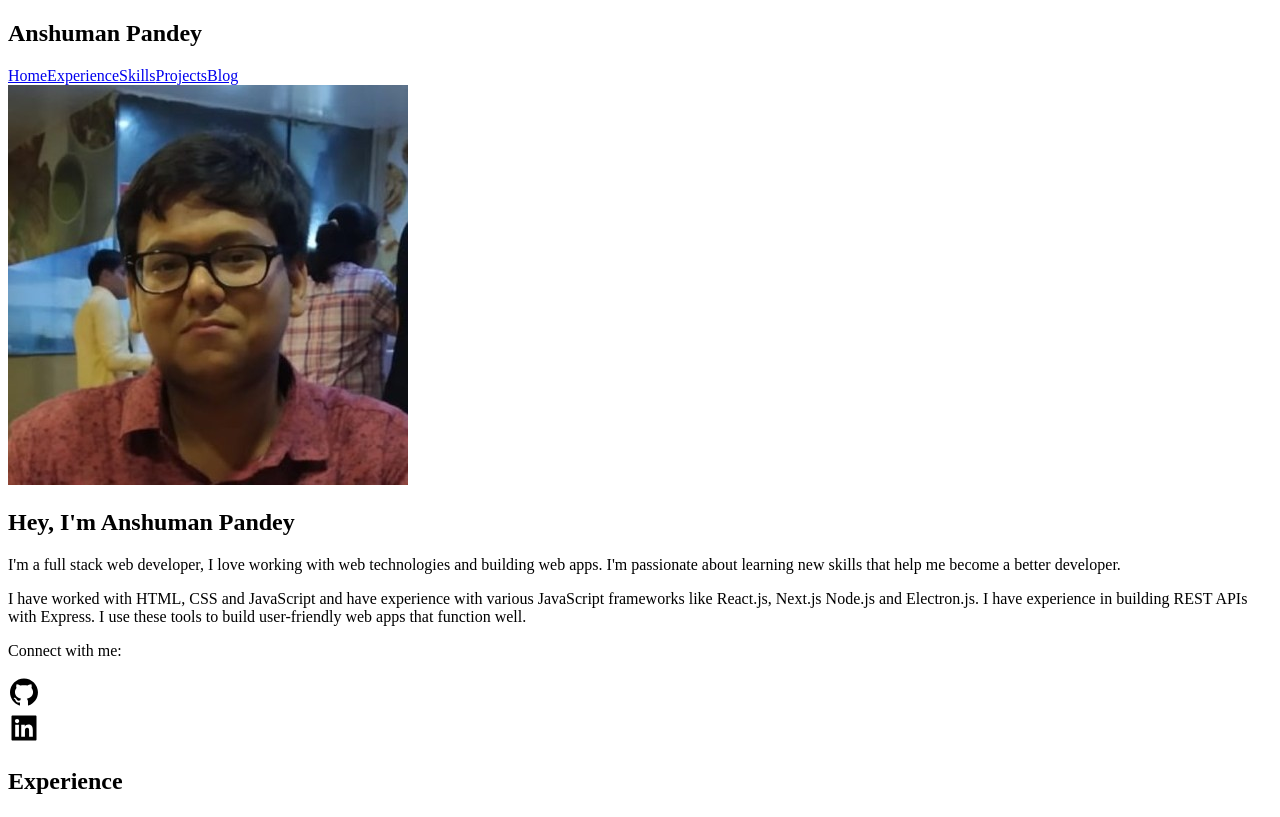
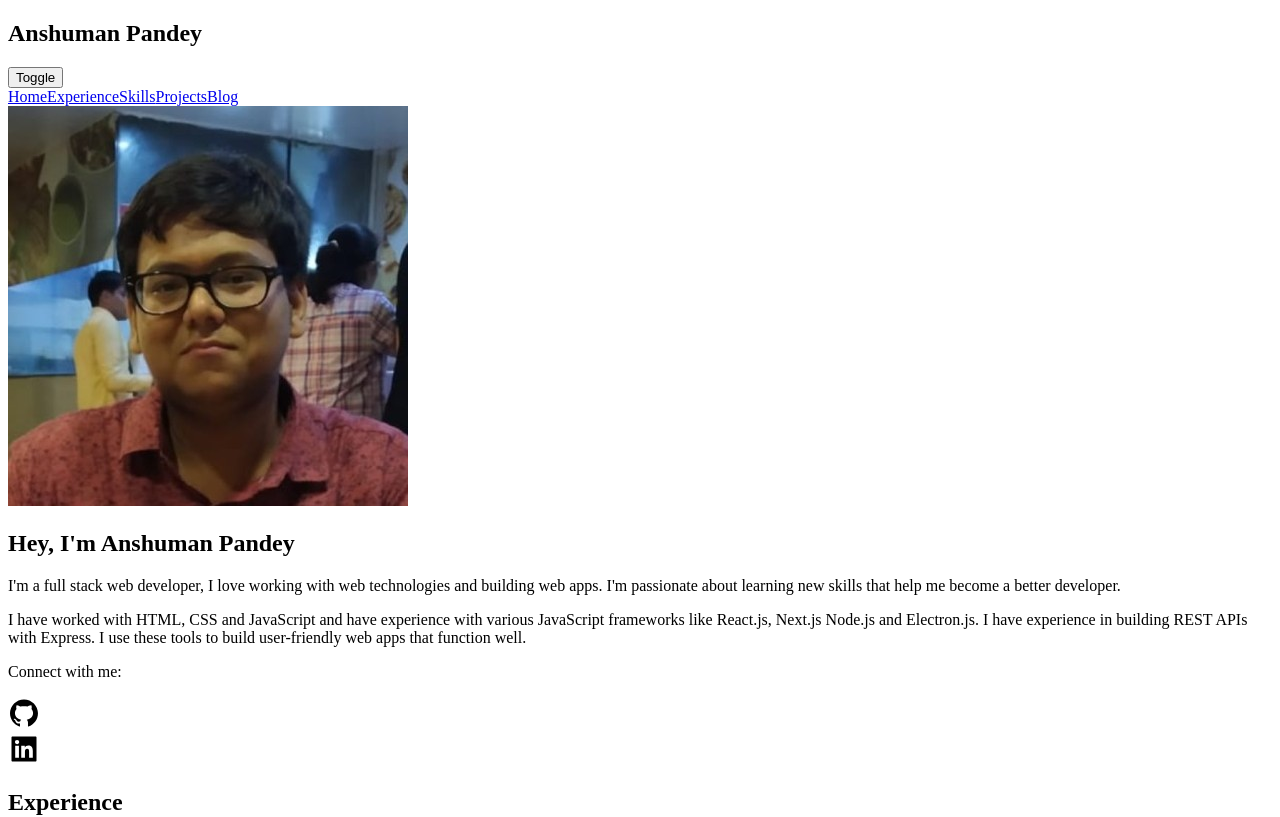
Before and after one commit to pandeymangg/portfolio, a Next.js app: page / in a window 1280 px wide. Shown: the top 817 px of the page. Built offline with nearby package versions, Linux system fonts and the light colour scheme.

Commit message:
dark mode initial setup

```diff
--- a/package.json
+++ b/package.json
@@ -12,6 +12,7 @@
     "gray-matter": "^4.0.3",
     "next": "latest",
     "next-mdx-remote": "^3.0.4",
+    "next-themes": "^0.0.15",
     "react": "^17.0.2",
     "react-dom": "^17.0.2",
     "react-icons": "^4.2.0",
--- a/src/components/Experience/index.jsx
+++ b/src/components/Experience/index.jsx
@@ -6,7 +6,7 @@ const Experience = () => {
   return (
     <section
       id="experience"
-      className="pt-20 experience w-full mx-auto flex flex-col px-8 bg-white"
+      className="pt-20 experience w-full mx-auto flex flex-col px-8"
     >
       <div className="max-w-2xl flex flex-col mx-auto items-start">
         <div className="mb-8">
--- a/src/components/Header/index.jsx
+++ b/src/components/Header/index.jsx
@@ -1,5 +1,7 @@
-import React from "react";
+import React, { useEffect, useState } from "react";
 import HeaderLinks from "./HeaderLinks";
+import { useTheme } from "next-themes";
+import ThemeToggler from "../ThemeToggler";
 
 const headerLinksArray = [
   {
@@ -25,14 +27,21 @@ const headerLinksArray = [
 ];
 
 const Header = () => {
+  const [mounted, setMounted] = useState(false);
+  const { theme, setTheme } = useTheme();
+
+  useEffect(() => {
+    setMounted(true);
+  }, []);
   return (
-    <nav className="max-w-4xl px-8 w-ful h-20 flex items-center mx-auto my-0 bg-white bg-opacity-60 z-10 header-backdrop sticky-nav">
-      <div className="nav-container w-full flex justify-between items-center">
+    <nav className=" h-20 flex mx-auto my-0 z-10 header-backdrop sticky-nav">
+      <div className="nav-container max-w-4xl px-8 mx-auto bg-opacity-60 flex justify-between items-center">
         <div className="nav-heading">
           <h1 className="text-3xl font-bold text-gray-900">Anshuman Pandey</h1>
         </div>
 
         <div className="flex gap-8">
+          <ThemeToggler mounted={mounted} theme={theme} setTheme={setTheme} />
           {headerLinksArray.map((headerLink) => (
             <HeaderLinks text={headerLink.text} link={headerLink.link} />
           ))}
--- a/src/components/Home/index.jsx
+++ b/src/components/Home/index.jsx
@@ -3,7 +3,7 @@ import { AiFillLinkedin, AiFillGithub } from "react-icons/ai";
 
 const Home = () => {
   return (
-    <section id="home" className="home pt-20 flex flex-col px-8 bg-white">
+    <section id="home" className="home pt-20 flex flex-col px-8">
       <div className="max-w-2xl flex flex-col mx-auto">
         <div className="img-container flex items-center justify-center w-full">
           <div className="w-48 h-48 rounded-full shadow-xl border-4 border-primary mb-10 overflow-hidden">
--- a/src/components/Layout/index.jsx
+++ b/src/components/Layout/index.jsx
@@ -1,14 +1,9 @@
 import React from "react";
 import Head from "next/head";
 
-const Layout = ({ docTitle, metaDescription, bgColor = "#fff", children }) => {
+const Layout = ({ docTitle, metaDescription, children }) => {
   return (
-    <div
-      className="layout"
-      style={{
-        backgroundColor: bgColor,
-      }}
-    >
+    <div className="layout bg-white dark:bg-gray-900 text-gray-50 dark:text-gray-900">
       <Head>
         {docTitle && <title>{docTitle}</title>}
 
--- a/src/components/Projects/index.jsx
+++ b/src/components/Projects/index.jsx
@@ -5,7 +5,7 @@ const Projects = () => {
   return (
     <section
       id="projects"
-      className="projects pt-20 w-full mx-auto flex flex-col px-8 bg-white mb-8"
+      className="projects pt-20 w-full mx-auto flex flex-col px-8 mb-8"
     >
       <div className="max-w-2xl flex flex-col mx-auto items-start gap-8">
         <div>
--- a/src/components/Skills/index.jsx
+++ b/src/components/Skills/index.jsx
@@ -4,7 +4,7 @@ const Skills = () => {
   return (
     <section
       id="skills"
-      className="skills pt-20 w-full mx-auto flex flex-col px-8 bg-white"
+      className="skills pt-20 w-full mx-auto flex flex-col px-8"
     >
       <div className="max-w-2xl flex flex-col mx-auto items-start">
         <div className="mb-8">
--- /dev/null
+++ b/src/components/ThemeToggler/index.jsx
@@ -0,0 +1,18 @@
+import React from "react";
+
+const ThemeToggler = ({ mounted, theme, setTheme }) => {
+  return (
+    <div>
+      {mounted && (
+        <button
+          className="cursor-pointer"
+          onClick={() => setTheme(theme === "dark" ? "light" : "dark")}
+        >
+          Toggle
+        </button>
+      )}
+    </div>
+  );
+};
+
+export default ThemeToggler;
--- a/src/pages/_app.js
+++ b/src/pages/_app.js
@@ -1,8 +1,13 @@
 import "tailwindcss/tailwind.css";
 import "../../styles/globals.css";
+import { ThemeProvider } from "next-themes";
 
 function MyApp({ Component, pageProps }) {
-  return <Component {...pageProps} />;
+  return (
+    <ThemeProvider attribute="class" defaultTheme="light">
+      <Component {...pageProps} />;
+    </ThemeProvider>
+  );
 }
 
 export default MyApp;
--- a/tailwind.config.js
+++ b/tailwind.config.js
@@ -4,7 +4,7 @@ module.exports = {
     "./src/pages/**/*.{js,ts,jsx,tsx}",
     "./src/components/**/*.{js,ts,jsx,tsx}",
   ],
-  darkMode: false, // or 'media' or 'class'
+  darkMode: "class", // or 'media' or 'class'
   theme: {
     extend: {
       colors: {
```
Also changed, not shown: 1 other file (tests, documents, lock files or other folders).
